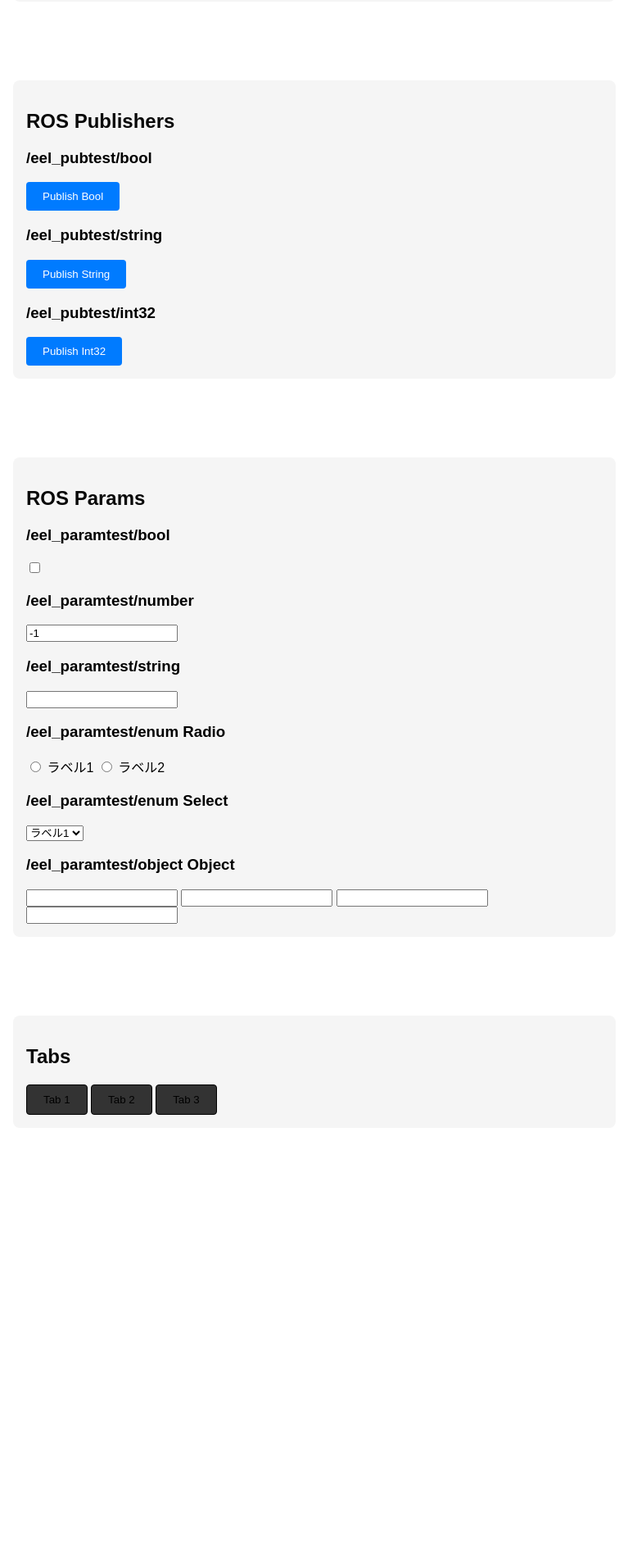
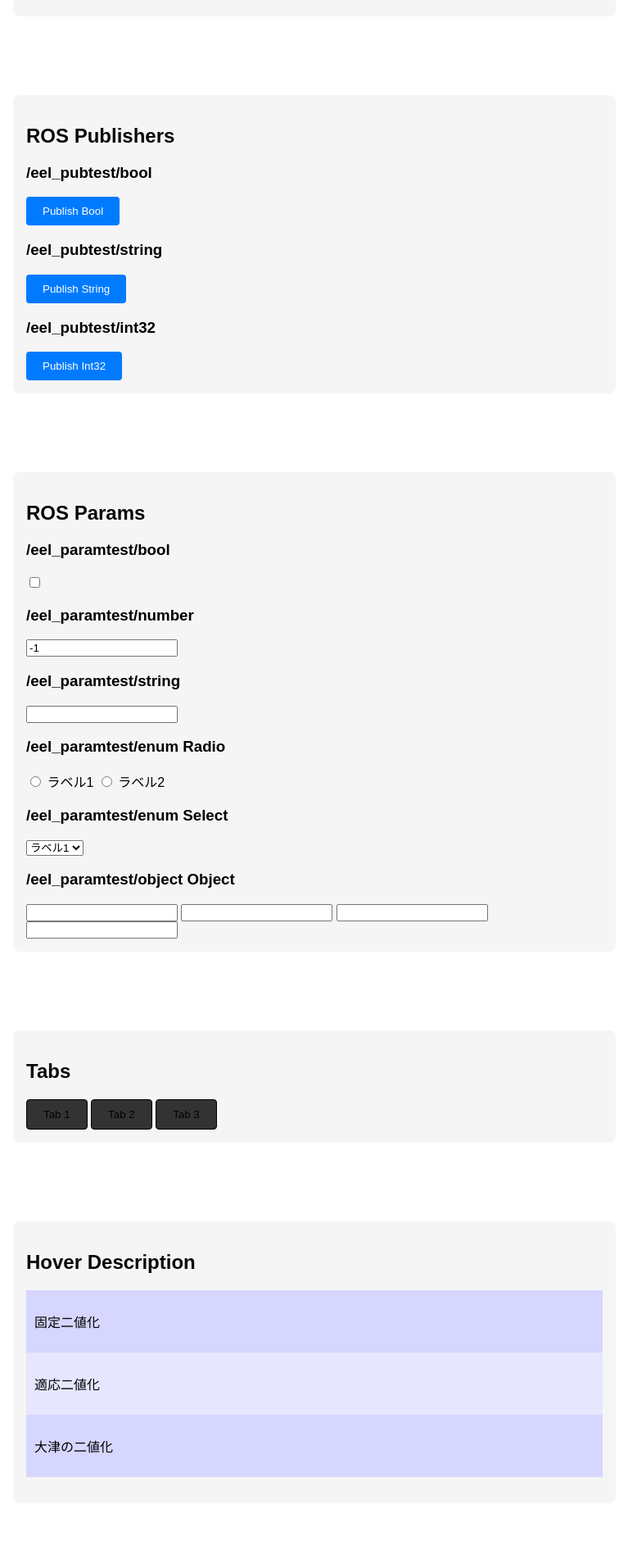
Before and after one commit to CA-Giken/eel-ros1, a Python web app: template templates/index.html in a window 1280 px wide. Shown: the part 1762-3659 px from the top of the page at 82% size, without its empty margins (256-1023 px from the left). Before the commit the page ends 3122 px from the top, so only its background shows below. Run offline with Jinja, Linux system fonts and the light colour scheme; the template is opened without the code that fills it, so the values that code supplies are empty.

Commit message:
DescriptionField

```diff
--- a/templates/components/common/description.html
+++ b/templates/components/common/description.html
@@ -3,7 +3,8 @@ detailにdata-row-idを含む特定のイベントをリッスンし、
 CSVデータからdata-row-idに一致する行を取得し、
 テキスト表示するコンポーネント
 -->
-<div class="description">
+<div class="description" data-event-name="UIDescription">
+  <p class="description-field" data-column-name="id"></p>
   <p class="description-field" data-column-name="title"></p>
   <p class="description-field" data-column-name="category"></p>
   <p class="description-field" data-column-name="description"></p>
--- a/templates/components/common/wrapper.html
+++ b/templates/components/common/wrapper.html
@@ -2,7 +2,6 @@
 <div
   class="event-wrapper click-wrapper"
   data-event-name="{{ eventName }}"
-  onclick="dispatchWrappedEvent(event, this.dataset.eventName)"
 >
   {{ caller() }}
 </div>
@@ -12,7 +11,6 @@
 <div
   class="event-wrapper hover-wrapper"
   data-event-name="{{ eventName }}"
-  onmouseover="dispatchWrappedEvent(event, this.dataset.eventName)"
 >
   {{ caller() }}
 </div>
@@ -22,7 +20,6 @@
 <div
   class="event-wrapper leave-wrapper"
   data-event-name="{{ eventName }}"
-  onmouseout="dispatchWrappedEvent(event, this.dataset.eventName)"
 >
   {{ caller() }}
 </div>
--- /dev/null
+++ b/templates/description.csv
@@ -0,0 +1,4 @@
+id,category,title,description
+/thresholding/method/fixed,二値化,固定二値化,固定二値化は、ユーザーが指定した閾値を基準に画像を白と黒の2値に分類する最も基本的な二値化手法です。閾値より大きい画素値を持つピクセルは白（255）に、閾値以下の画素値を持つピクセルは黒（0）に変換されます。この手法は、照明条件が一定で、対象物と背景のコントラストが明確な画像に対して特に効果的です。ただし、画像内で明るさの変化が大きい場合は適切な結果が得られない可能性があります。
+/thresholding/method/adaptive,二値化,適応二値化,適応二値化は、画像の各領域ごとに最適な閾値を動的に計算して二値化を行う手法です。画像を小さなウィンドウに分割し、各ウィンドウ内の画素値の分布に基づいて局所的な閾値を決定します。この方法により、照明むらのある画像や、明るさが場所によって異なる画像でも効果的に二値化を行うことができます。ガウシアン法や平均値法など、局所領域の統計量の計算方法によって異なるバリエーションがあり、画像の特性に応じて最適な方法を選択できます。
+/thresholding/method/otsu,二値化,大津の二値化,大津の二値化は、画像のヒストグラムの分布を解析し、クラス間分散が最大となる閾値を自動的に決定する手法です。画素値の出現頻度から、前景と背景を最も効果的に分離できる閾値を数学的に算出します。この方法は、バイモーダル（双峰性）なヒストグラムを持つ画像に対して特に効果的で、人間の主観的な判断に頼ることなく、客観的な基準で最適な閾値を決定できます。また、照明条件の変化にもある程度対応でき、多くの画像処理アプリケーションで標準的な二値化手法として採用されています。
--- a/templates/index.html
+++ b/templates/index.html
@@ -5,6 +5,7 @@
 {% endblock %}
 
 {% block content %}
+{% from "components/common/wrapper.html" import hover_wrapper %}
 <div class="container">
   <div class="component">
     <h1>ROS EEL Example</h1>
@@ -17,6 +18,7 @@
       <li><a href="#pubs">ROS Publishers</a></li>
       <li><a href="#params">ROS Params</a></li>
       <li><a href="#tabs">Tabs</a></li>
+      <li><a href="#description">Hover Description</a></li>
     </ul>
 </div>
 <div class="container">
@@ -128,6 +130,28 @@
     <iframe class="tabcontent" id="tab3" src="/frame3.html" style="display: none"></iframe>
   </div>
 </div>
+<div class="container">
+  <div class="component">
+    <a name="description"><h2>Hover Description</h2></a>
+
+    {% call hover_wrapper(eventName="UIDescription") %}
+      <div data-row-id="/thresholding/method/fixed" data-csv-filename="description.csv" style="background-color: #d6d6ff; padding: 10px;">
+        <p>固定二値化</p>
+      </div>
+    {% endcall %}
+    {% call hover_wrapper(eventName="UIDescription") %}
+      <div data-row-id="/thresholding/method/adaptive" data-csv-filename="description.csv" style="background-color: #e6e6ff; padding: 10px;">
+        <p>適応二値化</p>
+      </div>
+    {% endcall %}
+    {% call hover_wrapper(eventName="UIDescription") %}
+      <div data-row-id="/thresholding/method/otsu" data-csv-filename="description.csv" style="background-color: #d6d6ff; padding: 10px;">
+        <p>大津の二値化</p>
+      </div>
+    {% endcall %}
+    {% include "components/common/description.html" %}
+  </div>
+</div>
 <script type="text/javascript">
   function openTab(evt, tabName) {
     var i, tabcontent, tablinks;
```
Also changed, not shown: dist/web/index.html (+55 -6 lines), templates/components/common/description.js (+13 -11 lines), templates/components/common/wrapper.js (+18 -0 lines), dist/web/bundle.umd.cjs, dist/web/description.json (added), 1 other file.
